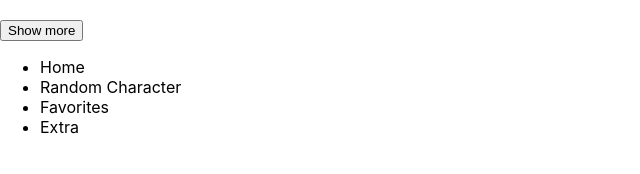
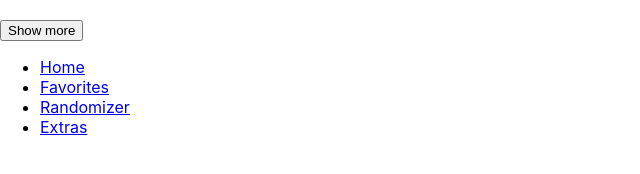
Before and after one commit to Sanae-G/final_rehearsal_react-and-morty, a React (Create React App) app: page / in a window 1280 px wide. Shown: the part 436-610 px from the top of the page, without its empty margins (0-640 px from the left). Built offline with nearby package versions, Linux system fonts and the light colour scheme.

Commit message:
add anker tags to navbar

```diff
--- a/src/components/Navbar.jsx
+++ b/src/components/Navbar.jsx
@@ -2,10 +2,10 @@ function Navbar() {
     return (
 <nav>
     <ul>
-        <li>Home</li>
-        <li>Random Character</li>
-        <li>Favorites</li>
-        <li>Extra</li>
+        <li><a href="#">Home</a></li>
+        <li><a href="#">Favorites</a></li>
+        <li><a href="#">Randomizer</a></li>
+        <li><a href="#">Extras</a></li>
     </ul>
 </nav>
     );
```
